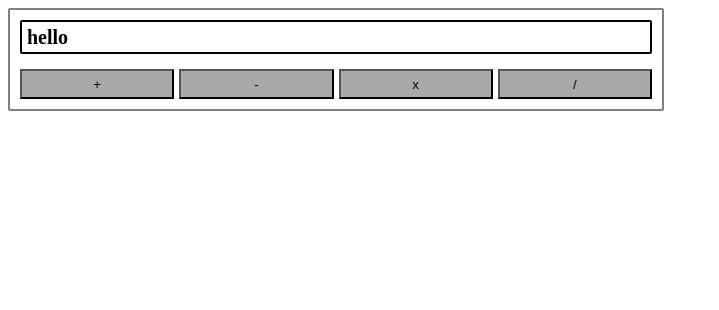
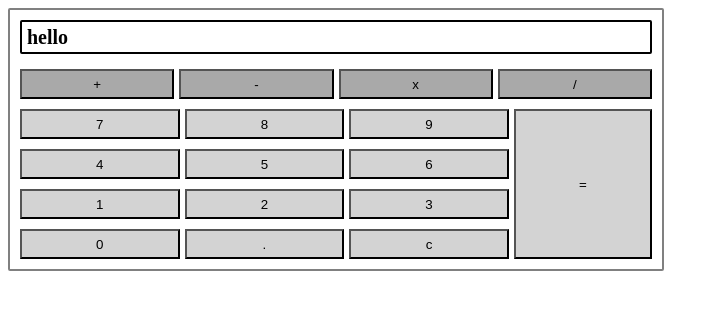
Before and after one commit to danplanned/JS_MiniProject, a plain HTML site: page Calculator/index.html in a window 1280 px wide. Shown: the whole page, without its empty margins (0-719 px from the left). Drawn offline with Linux system fonts and the light colour scheme.

Commit message:
completed calculator design

```diff
--- a/Calculator/index.html
+++ b/Calculator/index.html
@@ -20,7 +20,36 @@
         <button class = "btn">/</button>
     </div>
 
+    <div class = "main-btns">
+        <div class = "numbers">
+            <div class = "row">
+                <button class = "btn">7</button>
+                <button class = "btn">8</button>
+                <button class = "btn">9</button>
+            </div>
 
+            <div class = "row">
+                <button class = "btn">4</button>
+                <button class = "btn">5</button>
+                <button class = "btn">6</button>
+            </div>
+
+            <div class = "row">
+                <button class = "btn">1</button>
+                <button class = "btn">2</button>
+                <button class = "btn">3</button>
+            </div>
+
+            <div class = "row">
+                <button class = "btn">0</button>
+                <button class = "btn">.</button>
+                <button class = "btn">c</button>
+            </div>
+        </div>
+
+        <button class = "btn equal-btn">=</button>
+
+    </div>
 
 
 
--- a/Calculator/style.css
+++ b/Calculator/style.css
@@ -27,6 +27,7 @@
     display: flex;
     height: 30px;
     gap: 5px;
+    margin-top: 10px;
 }
 
 .btn{
@@ -45,3 +46,17 @@
 .btn:active{
     background-color: slategray;
 }
+
+.main-btns {
+    display: flex;
+    gap: 5px;
+}
+
+.numbers{
+    flex: 4;
+}
+
+.equal-btn{
+    flex: 1;
+    margin-top: 10px;
+}
```
